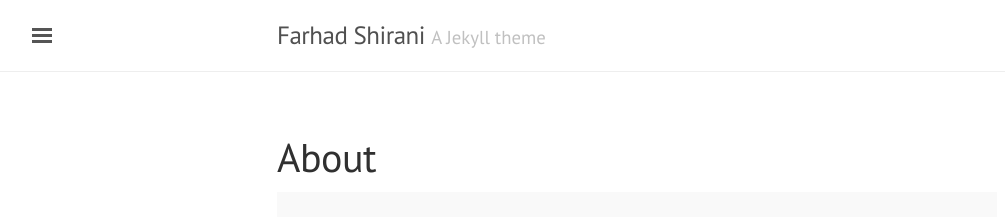
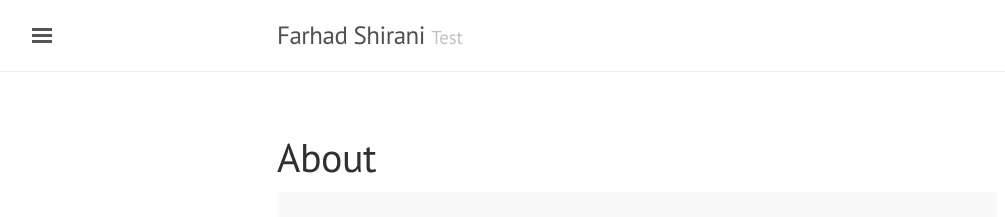
Before and after one commit to PI-CoLab/Pi-CoLab.github.io, a Jekyll site: the page built from about.md, in a window 1280 px wide. Shown: the top 217 px of the page, without its empty margins (3-1008 px from the left). Built offline with Jekyll 4.4.1, drawn with Linux system fonts in a browser that asks for light colours.

Commit message:
Update _config.yml

```diff
--- a/_config.yml
+++ b/_config.yml
@@ -6,7 +6,7 @@
 
 # Setup
 title:               Farhad Shirani
-tagline:             'A Jekyll theme'
+tagline:             'Test'
 description:         'åA reserved <a href="http://jekyllrb.com" target="_blank">Jekyll</a> theme that places the utmost gravity on content with a hidden drawer. Made by <a href="https://twitter.com/mdo" target="_blank">@mdo</a>.'
 url:                 http://lanyon.getpoole.com
 baseurl:             ''
```
